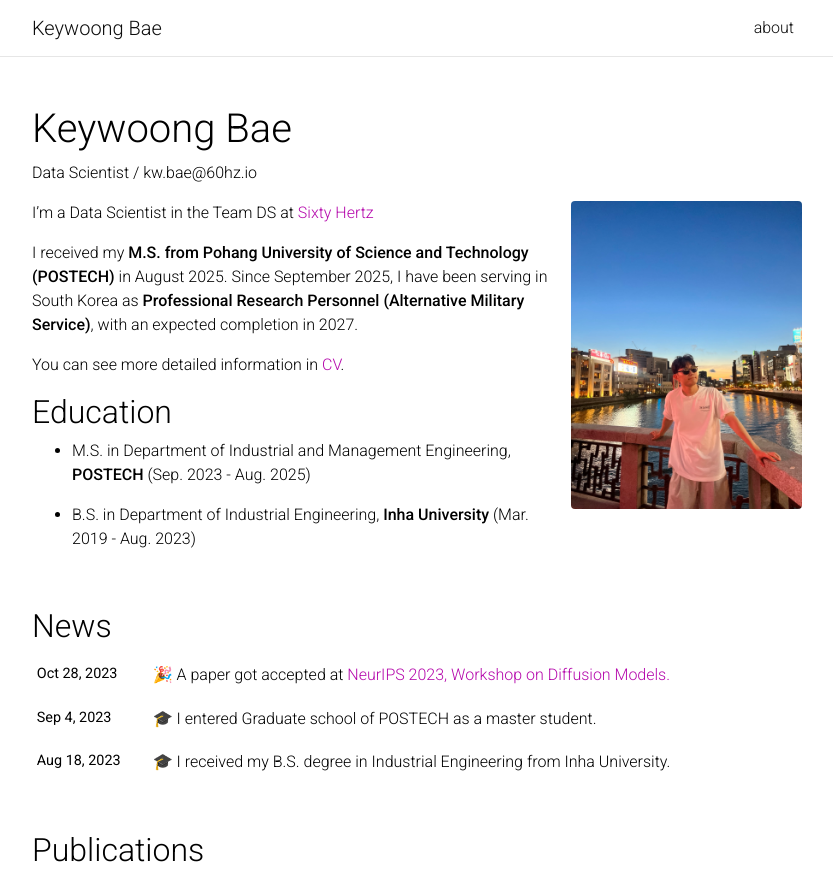
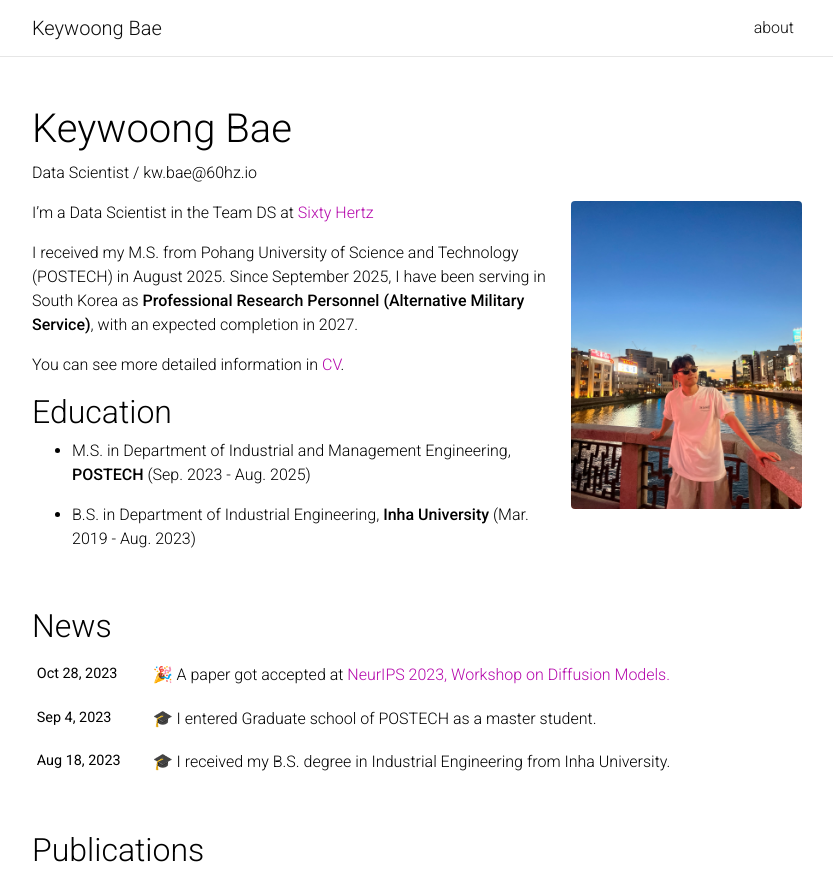
Before and after one commit to kwoongbae/kwoongbae.github.io, a Jekyll site: the page built from _pages/about.md, in a window 1280 px wide and 1273 px high, cut to the strip 0-882 px from the top of the window. Shown: the whole strip, without its empty margins (223-1056 px from the left). Built offline with Jekyll 4.4.1, drawn with Linux system fonts in a browser that asks for light colours; full-size pictures stand in for the smaller copies a plugin makes; comment, search, counter and statistics services are not loaded; a style sheet for code colours, icons or effects is not loaded.

```diff
--- a/_pages/about.md
+++ b/_pages/about.md
@@ -16,7 +16,7 @@ social: true  # includes social icons at the bottom of the page
 ---
 I'm a Data Scientist in the Team DS at [Sixty Hertz](https://60hz.io/en)
 
-I received my **M.S. from Pohang University of Science and Technology (POSTECH)** in August 2025. Since September 2025, I have been serving in South Korea as **Professional Research Personnel (Alternative Military Service)**, with an expected completion in 2027.
+I received my M.S. from Pohang University of Science and Technology (POSTECH) in August 2025. Since September 2025, I have been serving in South Korea as **Professional Research Personnel (Alternative Military Service)**, with an expected completion in 2027.
 
 You can see more detailed information in [CV](../assets/pdf/CV_K_Bae.pdf).
 
```
